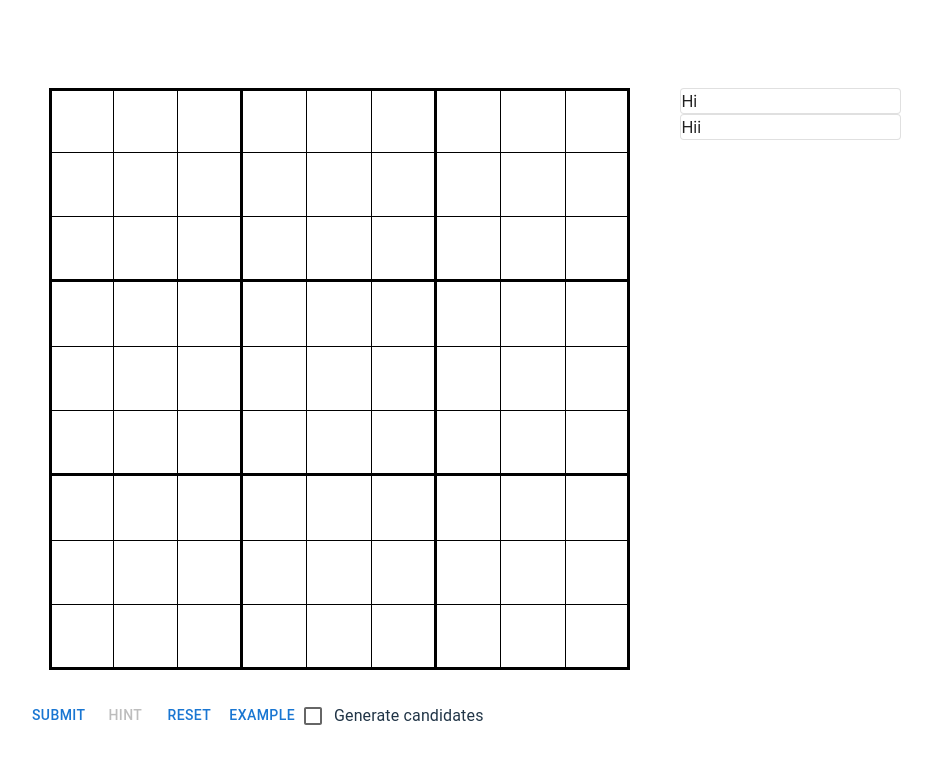
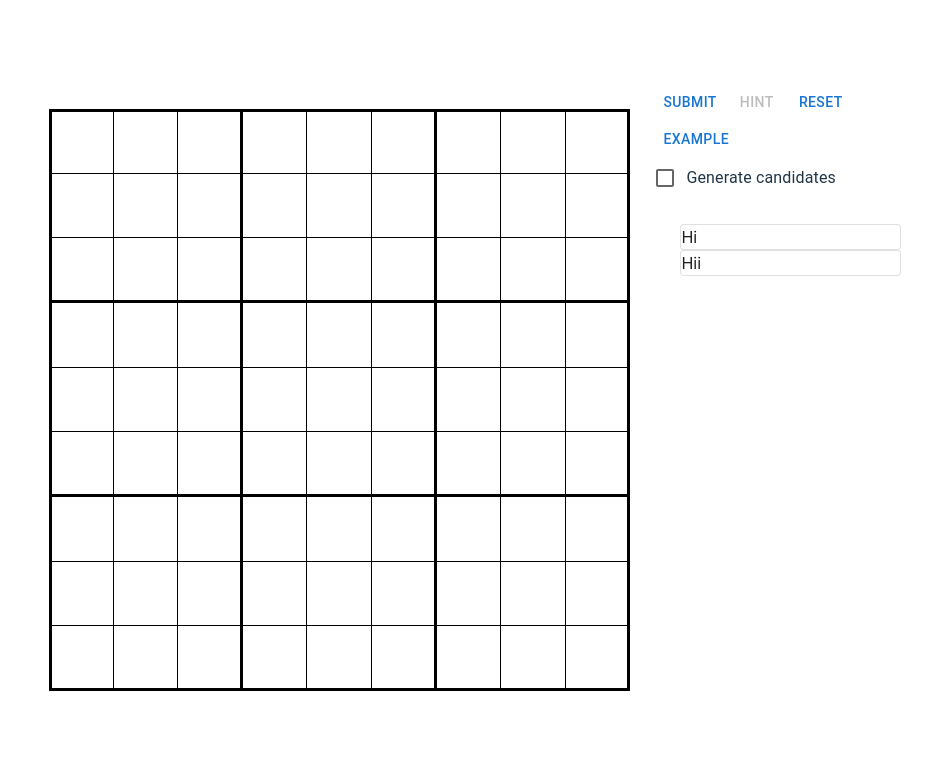
Before and after one commit to sanujs/sudoku-sos, a React (Vite) app in the folder sudoku-client/: page / in a window 1280 px wide. Shown: the top 764 px of the page, without its empty margins (0-932 px from the left). Built offline with nearby package versions, Linux system fonts and the light colour scheme.

Commit message:
Migrated button controls to separate component

```diff
--- /dev/null
+++ b/sudoku-client/src/components/Controls.tsx
@@ -0,0 +1,57 @@
+import { Button, FormControlLabel, Checkbox } from "@mui/material";
+import { CellState } from "./Sudoku";
+import { ChangeEvent } from "react";
+
+type ControlsProps = {
+  submitState: boolean;
+  handleSubmit: () => Promise<CellState[]>;
+  nextHint: (newGS: CellState[]) => CellState[];
+  gridState: CellState[];
+  setGridState: React.Dispatch<React.SetStateAction<CellState[]>>;
+  resubmit: boolean;
+  reset: () => void;
+  exampleSudoku: () => void;
+  showCandidates: boolean;
+  handleCandidateCheckbox: (e: ChangeEvent<HTMLInputElement>) => Promise<void>;
+};
+const Controls = (props: ControlsProps) => {
+  return (
+    <div>
+      <Button
+        onClick={async () => {
+          props.setGridState(await props.handleSubmit());
+        }}
+        disabled={props.submitState}
+      >
+        Submit
+      </Button>
+      <Button
+        disabled={!props.submitState}
+        onClick={() => {
+          if (props.resubmit) {
+            props
+              .handleSubmit()
+              .then((newGS) => props.setGridState(props.nextHint(newGS)));
+          } else {
+            props.setGridState(props.nextHint(props.gridState));
+          }
+        }}
+      >
+        Hint
+      </Button>
+      <Button onClick={props.reset}>Reset</Button>
+      <Button onClick={props.exampleSudoku}>Example</Button>
+      <FormControlLabel
+        control={
+          <Checkbox
+            checked={props.showCandidates}
+            onChange={props.handleCandidateCheckbox}
+          />
+        }
+        label="Generate candidates"
+      />
+    </div>
+  );
+};
+
+export default Controls;
--- a/sudoku-client/src/components/Sudoku.tsx
+++ b/sudoku-client/src/components/Sudoku.tsx
@@ -1,16 +1,13 @@
 import {
   Alert,
-  Button,
-  Checkbox,
   Container,
-  FormControlLabel,
-  Grid,
   Snackbar,
 } from "@mui/material";
 import axios from "axios";
 import Puzzle from "./Puzzle";
 import { useEffect, useState } from "react";
 import StepList from "./StepList";
+import Controls from "./Controls";
 
 type ResponseData = {
   solved: boolean;
@@ -315,7 +312,7 @@ const Sudoku = () => {
 
   return (
     <Container>
-      <Grid className="sudoku-columns">
+      <div className="sudoku-columns">
         <Puzzle
           gridState={gridState}
           onCellChange={onCellChange}
@@ -326,39 +323,22 @@ const Sudoku = () => {
           setNewestHint={setNewestHint}
           getCandidates={getCandidates}
         ></Puzzle>
-        <StepList></StepList>
-      </Grid>
-      <Button
-        onClick={async () => {
-          setGridState(await handleSubmit());
-        }}
-        disabled={submitState}
-      >
-        Submit
-      </Button>
-      <Button
-        disabled={!submitState}
-        onClick={() => {
-          if (resubmit) {
-            handleSubmit().then((newGS) => setGridState(nextHint(newGS)));
-          } else {
-            setGridState(nextHint(gridState));
-          }
-        }}
-      >
-        Hint
-      </Button>
-      <Button onClick={reset}>Reset</Button>
-      <Button onClick={exampleSudoku}>Example</Button>
-      <FormControlLabel
-        control={
-          <Checkbox
-            checked={showCandidates}
-            onChange={handleCandidateCheckbox}
-          />
-        }
-        label="Generate candidates"
-      />
+        <div>
+          <Controls
+            submitState={submitState}
+            handleSubmit={handleSubmit}
+            nextHint={nextHint}
+            gridState={gridState}
+            setGridState={setGridState}
+            resubmit={resubmit}
+            reset={reset}
+            exampleSudoku={exampleSudoku}
+            showCandidates={showCandidates}
+            handleCandidateCheckbox={handleCandidateCheckbox}
+          ></Controls>
+          <StepList></StepList>
+        </div>
+      </div>
       <Snackbar open={solvedAlert.visibility}>
         <Alert
           severity={solvedAlert.solved ? "success" : "error"}
```
